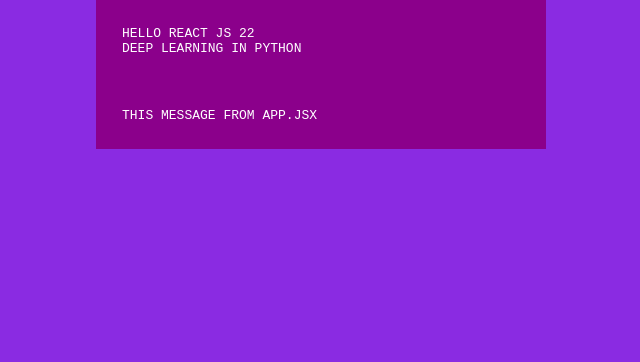
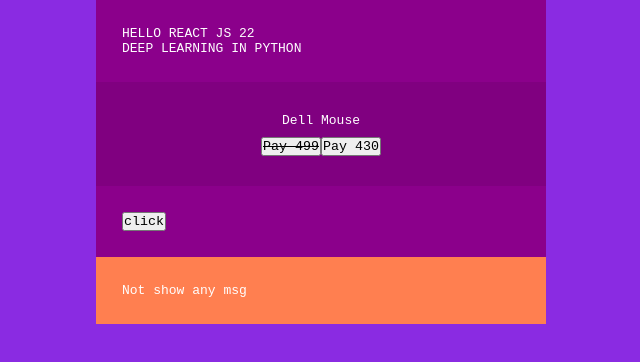
Before and after one commit to Vikaspokhriyal20/react-basic, a React (Vite) app: page / in a window 1280 px wide. Shown: the top 362 px of the page, without its empty margins (319-959 px from the left). Built offline with nearby package versions, Linux system fonts and the light colour scheme.

Commit message:
hello git

```diff
--- a/src/App.css
+++ b/src/App.css
@@ -20,3 +20,17 @@ section
     padding: 2rem;
     margin-inline: auto;
 }
+
+#dell-product
+{
+    background-color:purple;
+    text-align: center;
+    line-height: 2rem;
+
+}
+
+.condition
+{
+    background-color: coral;
+
+}
--- a/src/App.jsx
+++ b/src/App.jsx
@@ -2,14 +2,18 @@ import React from 'react'
 import First from './Basic-topic/First'
 import './App.css'
 import Props from './Basic-topic/Props'
+import Event from './Basic-topic/Event';
+import Conditional from './Basic-topic/Conditional';
 
 
 function App() {
-  let user = 'THIS MESSAGE FROM APP.JSX';
+  let productName = 'Dell Mouse';
   return (
     <>
       <First />
-      <Props user={user} />
+      <Props product={productName} />
+      <Event />
+      <Conditional/>
     </>
   )
 }
--- /dev/null
+++ b/src/Basic-topic/Conditional.jsx
@@ -0,0 +1,17 @@
+import React from 'react'
+
+const Conditional = () => {
+    const message = false;
+
+    return (
+        <>
+            <section className="condition">
+                {
+                    message ? <kbd>Hello vikas</kbd> : <kbd>Not show any msg</kbd>
+                }
+            </section>
+        </>
+    )
+}
+
+export default Conditional
--- /dev/null
+++ b/src/Basic-topic/Event.jsx
@@ -0,0 +1,18 @@
+import React from 'react'
+
+const Event = () => {
+
+    const greet = () => {
+        console.log('Hello User 👋😊');
+    }
+  return (
+      <>
+          <section>
+          <button onClick={greet}>click</button>
+          </section>
+
+    </>
+  )
+}
+
+export default Event
--- a/src/Basic-topic/Props.jsx
+++ b/src/Basic-topic/Props.jsx
@@ -1,11 +1,24 @@
 import React from 'react'
 
-const Props = ({user}) => {
-    return (
 
+const Props = ({ product }) => {
+  function Payment(props) {
+    return <button> <del> Pay {props.price}</del></button>
+  }
+
+  function Discount(props) {
+    return <button> Pay {props.offer}</button>
+  }
+
+  const basicPrice = 499;
+  const discountPrice = basicPrice - 69;
+
+  return (
     <>
-        <section>
-           <p>{user}</p>
+      <section id='dell-product'>
+        <p>{product}</p>
+        <Payment price={basicPrice} />
+        <Discount offer={discountPrice}/>
       </section>
     </>
   )
```
